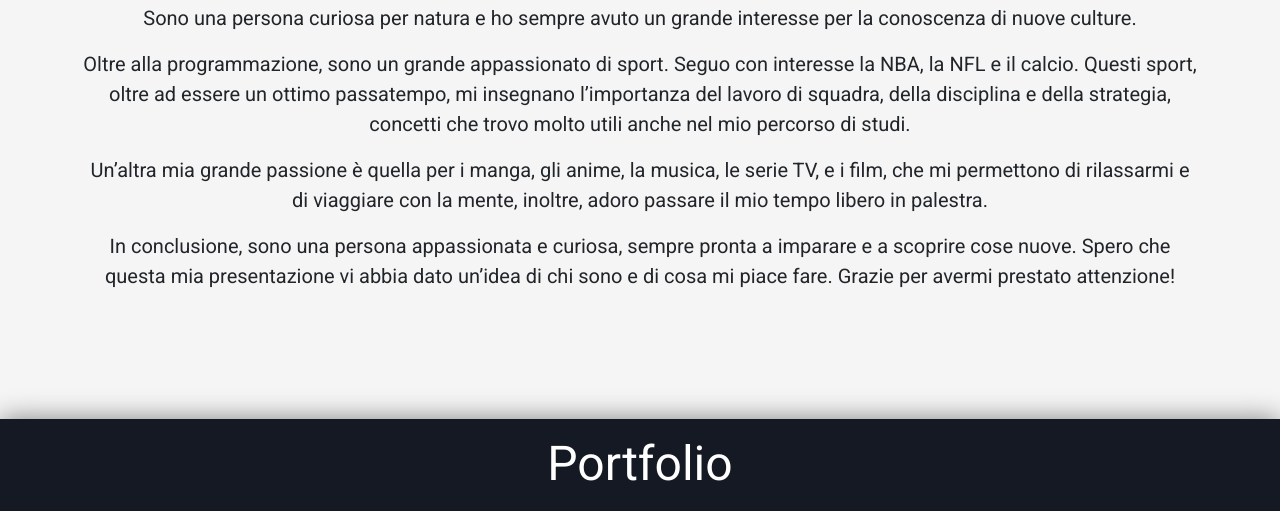
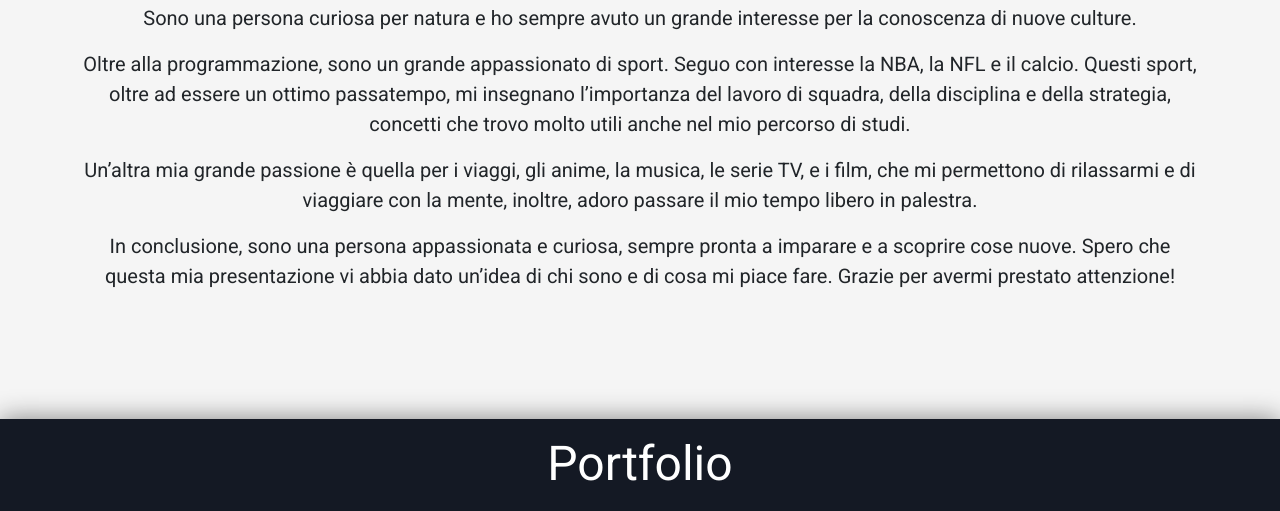
Before and after one commit to Vincenzo-19/My-Website, a website: page index.html in a window 1280 px wide. Shown: the part 762-1273 px from the top of the page. Drawn offline with nearby package versions, Linux system fonts and the light colour scheme.

Commit message:
aggiornata card img e sezione informazioni

```diff
--- a/index.html
+++ b/index.html
@@ -114,7 +114,7 @@
                 concetti che trovo molto utili anche nel mio percorso di studi.
               </p>
               <p>
-                Un’altra mia grande passione è quella per i manga, gli anime, la
+                Un’altra mia grande passione è quella per i viaggi, gli anime, la
                 musica, le serie TV, e i film, che mi permettono di rilassarmi e
                 di viaggiare con la mente, inoltre, adoro passare il mio tempo
                 libero in palestra.
```
Also changed, not shown: 1 other file.
